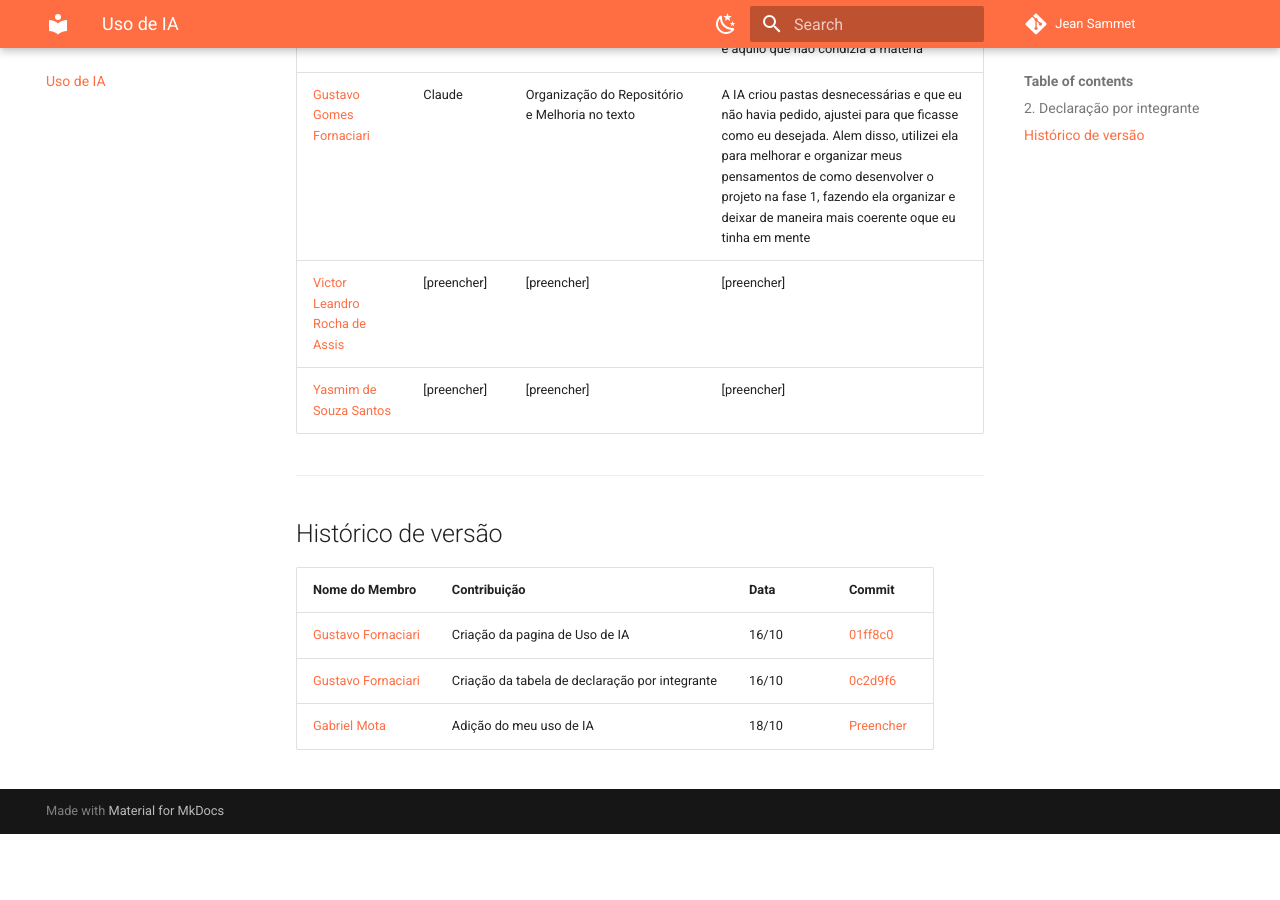
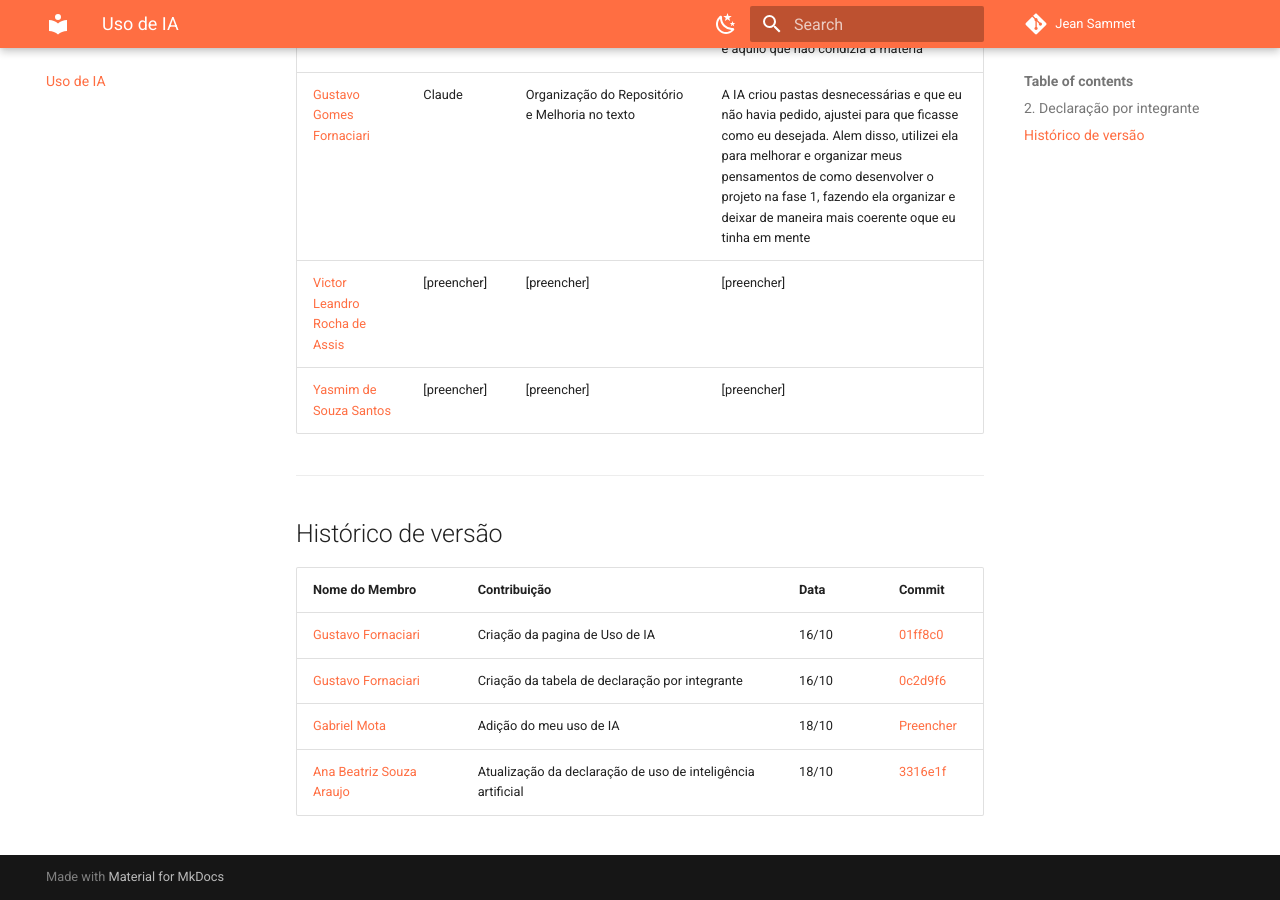
Before and after one commit to FCTE-Qualidade-de-Software-1/2026-2_T02_JEAN_SAMMET, an MkDocs documentation site: the page built from docs/usoDeIA/IA.md, in a window 1280 px wide and 900 px high, scrolled down 675 px. Built offline with MkDocs 1.6.1 and Material for MkDocs 9.7.7, drawn with Linux system fonts in a browser that asks for light colours; comment, search, counter and statistics services are not loaded; before the commit the page ends 1509 px from its top, so only the background shows below that.

Commit message:
docs: atualizar historico de versionamento

```diff
--- a/docs/usoDeIA/IA.md
+++ b/docs/usoDeIA/IA.md
@@ -20,3 +20,4 @@
 | [Gustavo Fornaciari](https://github.com/GUGOFO) | Criação da pagina de Uso de IA | 16/10 | [01ff8c0](https://github.com/FCTE-Qualidade-de-Software-1/2026-2_T02_JEAN_SAMMET/commit/01ff8c068acf9852cc2864b581c2cfdf57f3c98c) |
 | [Gustavo Fornaciari](https://github.com/GUGOFO) | Criação da tabela de declaração por integrante | 16/10 | [0c2d9f6](https://github.com/FCTE-Qualidade-de-Software-1/2026-2_T02_JEAN_SAMMET/commit/0c2d9f6fde47aac27495fd2db2f1bc4ddf610677) |
 | [Gabriel Mota](https://github.com/Gabro-MO) | Adição do meu uso de IA | 18/10 | [Preencher]() |
+| [Ana Beatriz Souza Araujo](https://github.com/AnnaBeatrizAraujo) | Atualização da declaração de uso de inteligência artificial | 18/10 | [3316e1f](https://github.com/FCTE-Qualidade-de-Software-1/2026-2_T02_JEAN_SAMMET/commit/3316e1f059c4d039606cb813ef5fa96c00d5d17e) |
```
